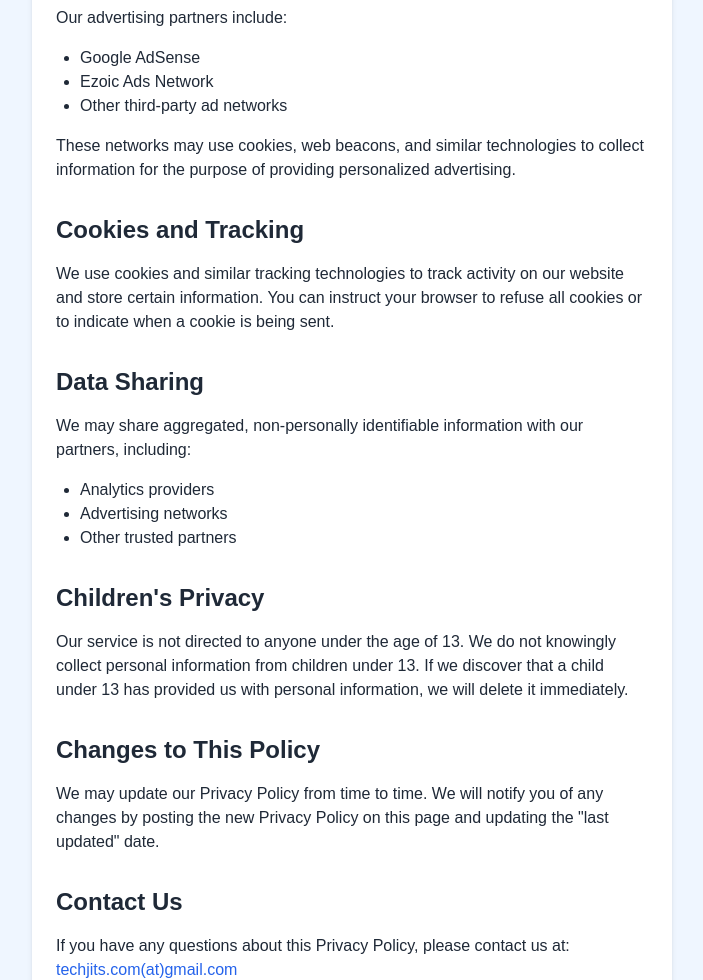
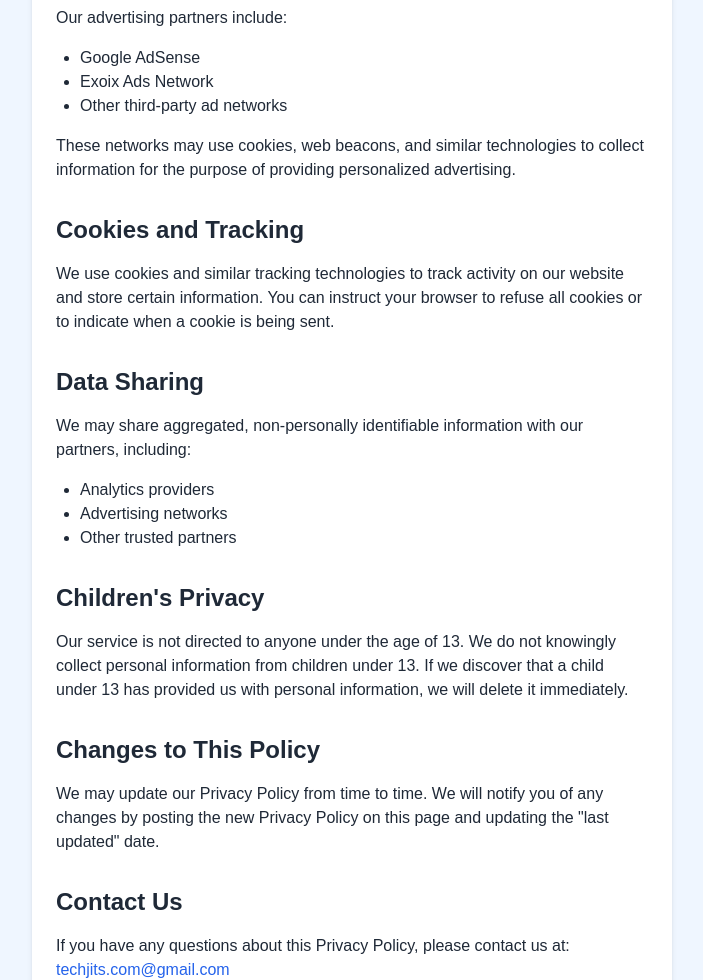
Before and after one commit to hiren1137/my-spending-app-elon, a Next.js app: page /privacy-policy in a window 1280 px wide. Shown: the part 490-1470 px from the top of the page, without its empty margins (288-991 px from the left). Built offline with nearby package versions, Linux system fonts and the light colour scheme.

Commit message:
updated policy page

```diff
--- a/app/privacy-policy/page.tsx
+++ b/app/privacy-policy/page.tsx
@@ -11,8 +11,8 @@ export const metadata: Metadata = {
 
 export default function PrivacyPolicyPage() {
   return (
-    <div className="min-h-screen bg-blue-50 text-gray-800 py-12">
-      <div className="container mx-auto px-4 max-w-2xl">
+    <div className="min-h-screen bg-blue-50 text-gray-800 py-12" style={{ WebkitTextSizeAdjust: 'none' }}>
+      <div className="container mx-auto px-4 max-w-2xl select-none">
         <h1 className="text-4xl font-bold mb-8 text-blue-800">Privacy Policy</h1>
         <div className="bg-white shadow-md rounded-lg p-6">
           <section className="mb-8">
@@ -39,7 +39,7 @@ export default function PrivacyPolicyPage() {
             </p>
             <ul className="list-disc pl-6 mb-4">
               <li>Google AdSense</li>
-              <li>Ezoic Ads Network</li>
+              <li>Exoix Ads Network</li>
               <li>Other third-party ad networks</li>
             </ul>
             <p className="mb-4">
@@ -69,7 +69,7 @@ export default function PrivacyPolicyPage() {
           </section>
 
           <section className="mb-8">
-            <h2 className="text-2xl font-semibold mb-4">Children's Privacy</h2>
+            <h2 className="text-2xl font-semibold mb-4">Children&apos;s Privacy</h2>
             <p className="mb-4">
               Our service is not directed to anyone under the age of 13. We do not knowingly collect personal
               information from children under 13. If we discover that a child under 13 has provided us with
@@ -81,7 +81,7 @@ export default function PrivacyPolicyPage() {
             <h2 className="text-2xl font-semibold mb-4">Changes to This Policy</h2>
             <p className="mb-4">
               We may update our Privacy Policy from time to time. We will notify you of any changes by posting
-              the new Privacy Policy on this page and updating the "last updated" date.
+              the new Privacy Policy on this page and updating the &quot;last updated&quot; date.
             </p>
           </section>
 
@@ -94,7 +94,7 @@ export default function PrivacyPolicyPage() {
                 className="text-blue-600 hover:underline"
                 rel="noopener noreferrer"
               >
-                techjits.com(at)gmail.com
+                techjits.com@gmail.com
               </a>
             </p>
           </section>
```
